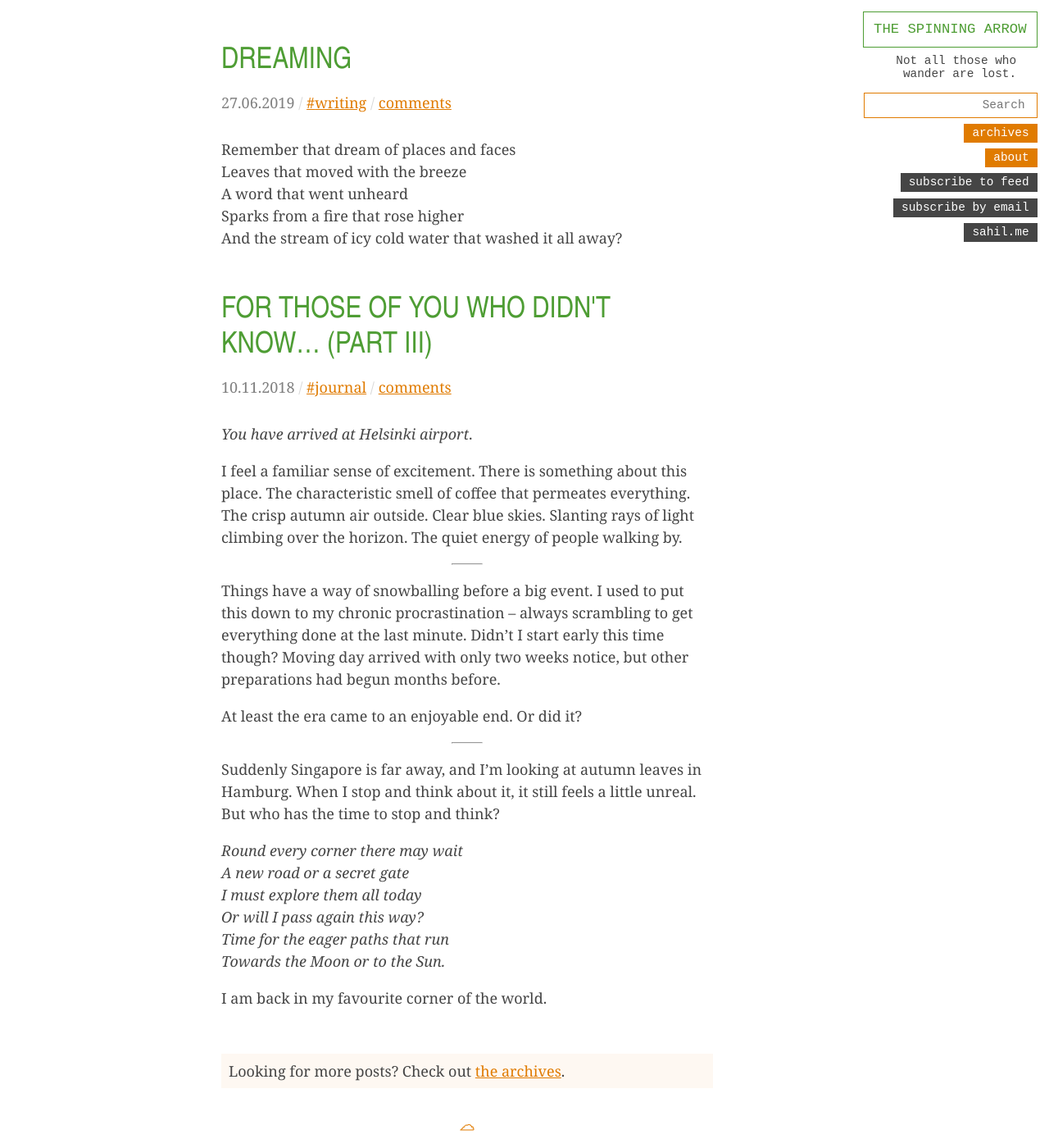
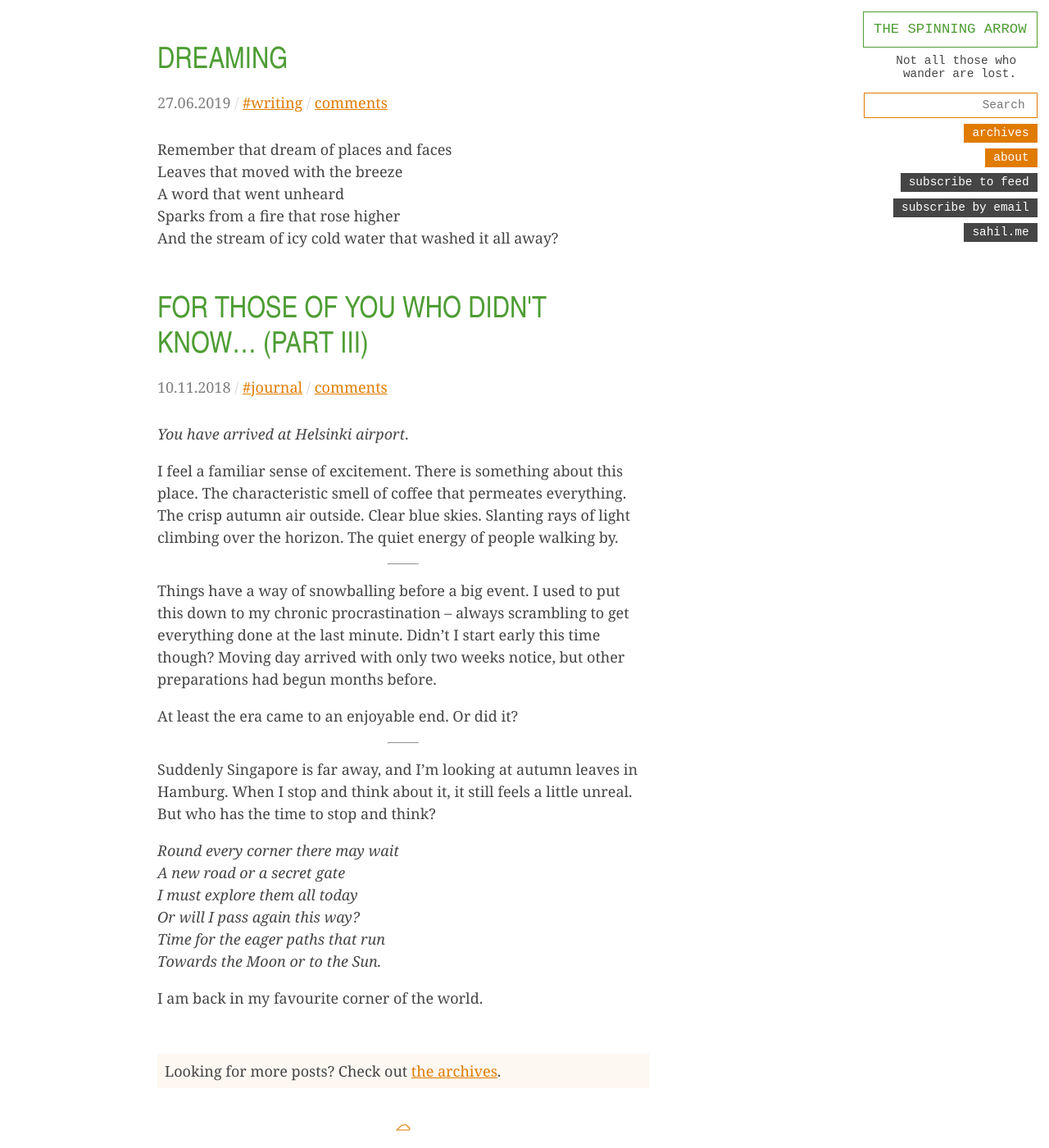
Before and after one commit to spinningarrow/blog.sahil.me, a Jekyll site: the page built from index.html, in a window 1280 px wide and 1400 px high. Shown: the whole window at 82% size. Built offline with Jekyll 4.4.1, drawn with Linux system fonts in a browser that asks for light colours; comment, search, counter and statistics services are not loaded.

Commit message:
Make left margin a little more flexible

```diff
--- a/assets/css/main.scss
+++ b/assets/css/main.scss
@@ -51,7 +51,7 @@ body {
 	color: var(--primary-color);
 	font-family: $primary-type;
 	font-size: 18px;
-	margin: 3em 0 3em 15em;
+	margin: 3em 0 3em 15vw;
 	width: 600px;
 }
 
```
